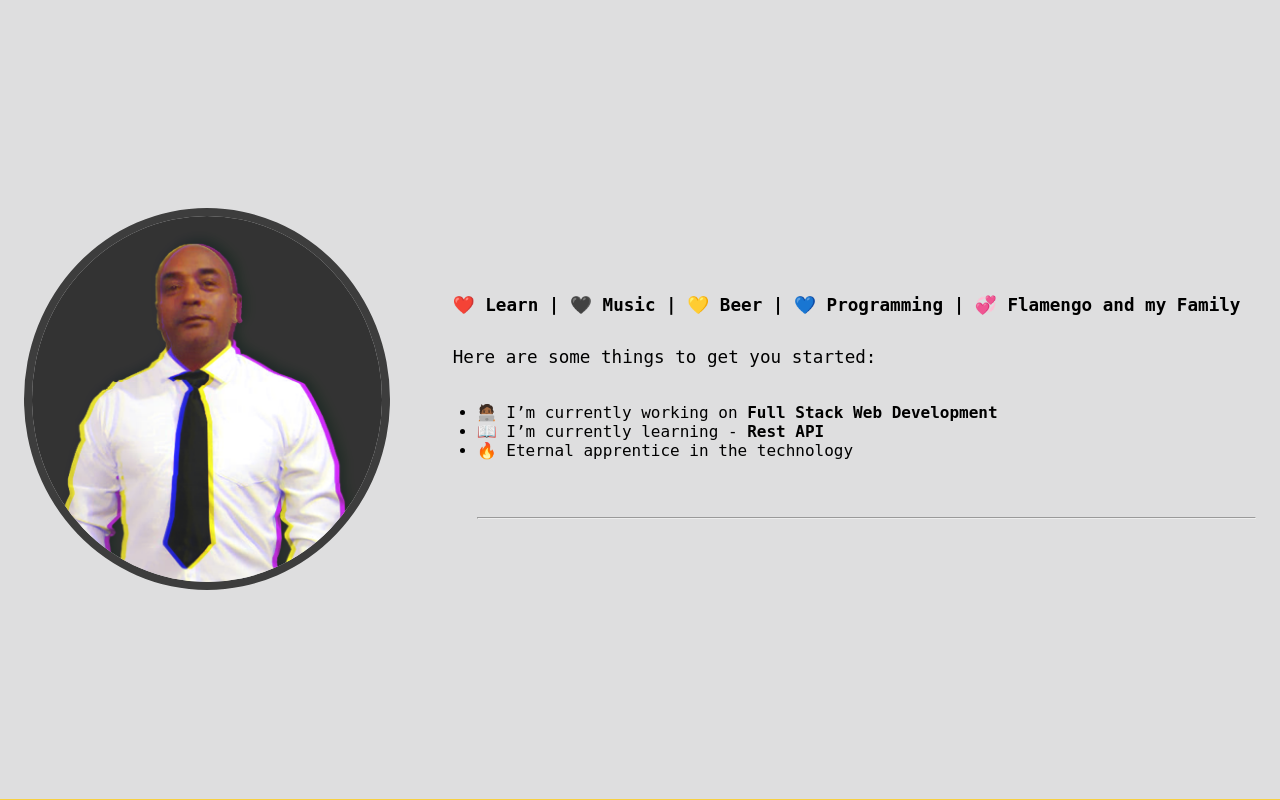
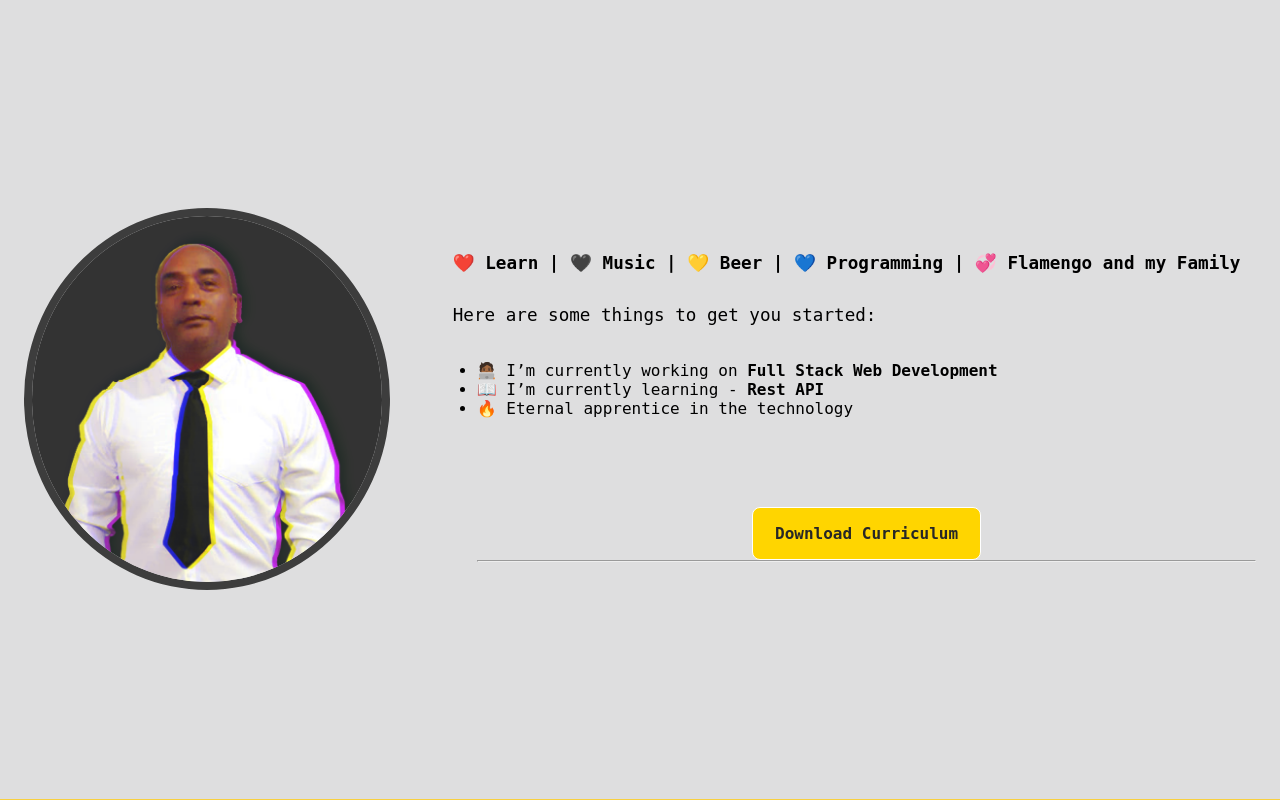
Before and after one commit to fharaujo/portfolio_flask, a Flask app: page / in a window 1280 px wide. Shown: the part 865-1665 px from the top of the page. Run offline with Flask 2, Linux system fonts and the light colour scheme.

Commit message:
doc curriculo

```diff
--- a/static/css/style.css
+++ b/static/css/style.css
@@ -229,6 +229,32 @@ section#about div.text ul {
     padding-left: 40px;
     padding-top: 20px;
 }
+
+
+
+section#about a#down{
+    border: 1px solid #ffffff;
+    background-color:#ffd500;
+    color: #272727;
+    text-align: center;
+    text-decoration: none;
+    font-size: 1rem;
+    font-weight: 600;
+    padding: 1rem;
+    border-radius: 0.5rem;
+    box-shadow: inset 0px 0px 0px #3d0066 ;
+    display: block;
+    margin: auto;
+    margin-top: 2rem;
+    cursor: pointer;
+    transition: 0.3s ease-in-out;
+    width: 25%;
+}
+
+section#about  a#down:hover{
+    box-shadow: inset 300px 0px 0px #3d0066 ;
+    color: #eeff00;
+}
 /*=============================
      final style  about
  =============================*/
@@ -258,7 +284,7 @@ section#projects div{
 
 
 section#projects div h3{
-    color: #fff;
+    color: #eeff00;
     text-align: center;
     padding: 1rem;
 }
@@ -273,6 +299,8 @@ section#projects div img{
     margin: auto;
     max-width: 200px;
     border-radius: 6px;
+    border: 1px solid rgb(255, 255, 255);
+
 }
 
 
--- a/templates/index.html
+++ b/templates/index.html
@@ -57,8 +57,11 @@
                     <li>🧑🏾‍💻 I’m currently working on <strong>Full Stack Web Development</strong> </li>
                     <li>📖 I’m currently learning - <strong>Rest API</strong> </li>
                     <li>🔥 Eternal apprentice in the technology</li><br><br><br>
+                    <a href={{url_for('static', filename='static/doc/Fábio Araujo.pdf')}} id="down">Download Curriculum</a>
                     <hr/>
+
                 </ul>
+
             </div>
 
         </section>
@@ -98,7 +101,7 @@
             </div>
             <div>
                 <img src="https://uploaddeimagens.com.br/images/003/349/586/original/blue-humor.PNG?1627068875" alt="" width="180">
-                <h3> The Game Humor</h3>
+                <h3>Game Humor</h3>
                 <p>Humor Game was developed in HTML5 + CSS3 + Javascript.
                     Click and access the app on Heroku. Thanks.</p><br>
                 <a href="#">
```
Also changed, not shown: img/eu.jpg (deleted), img/eu.png (deleted), 1 other file.
